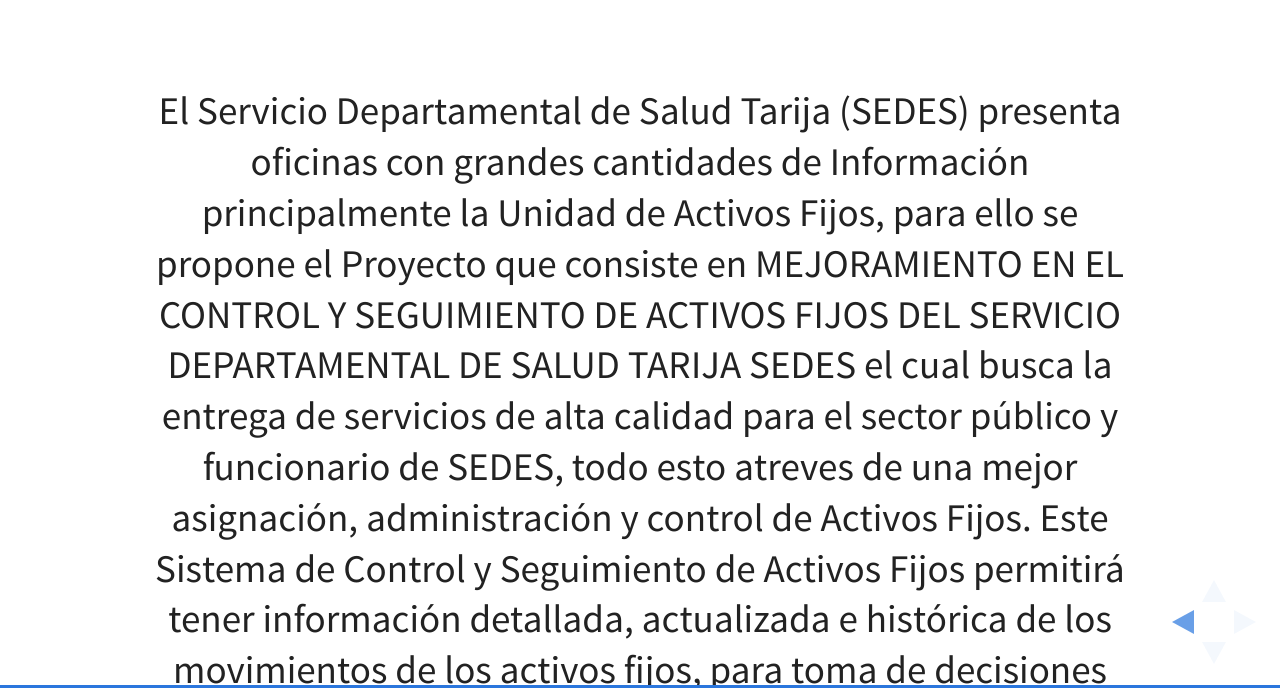
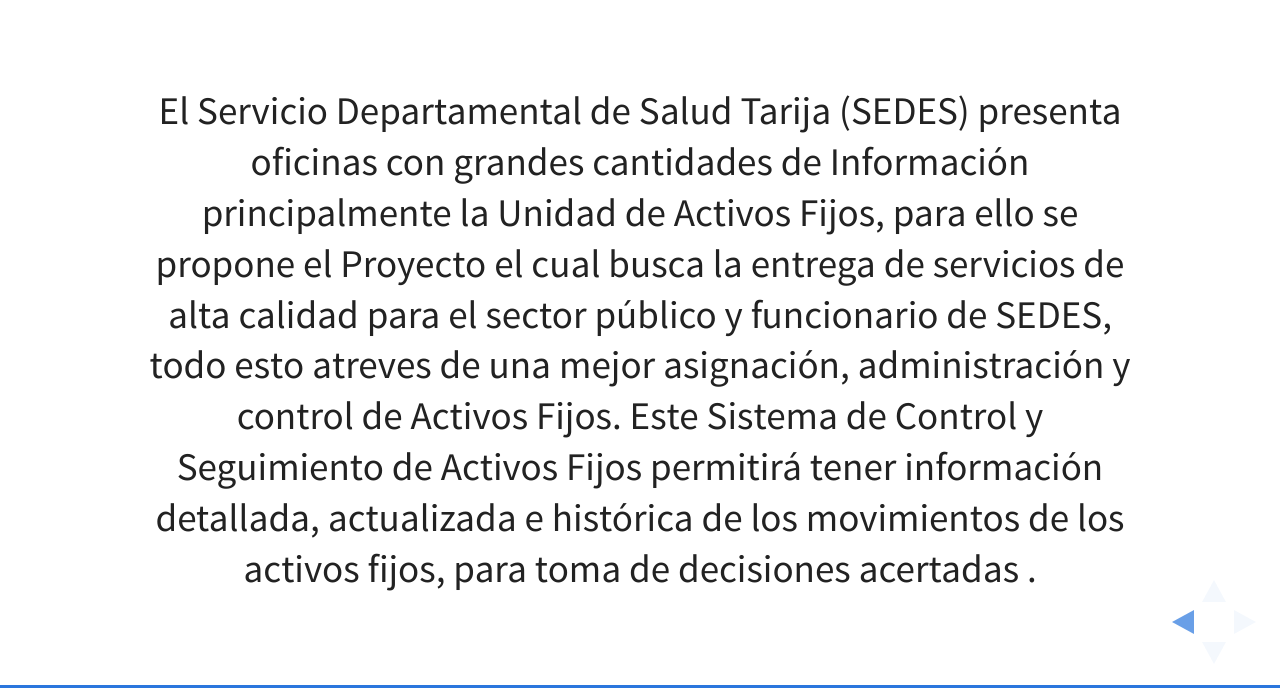
Before and after one commit to tallerIII/tallerIII.github.io, a plain HTML site: page index.html in a window 1280 px wide. Both pictures are taken after a click on the button 1251 px from the left and 734 px from the top of the page. Shown: the part 112-800 px from the top of the page. Drawn offline with Linux system fonts and the light colour scheme.

Commit message:
cuatro2afasfasdasf

```diff
--- a/index.html
+++ b/index.html
@@ -62,9 +62,9 @@
 					<h4>RESUMEN </h4>
 					<br>
 					<p>
-					El Servicio Departamental de Salud Tarija (SEDES) presenta oficinas con grandes cantidades de Información principalmente la Unidad de Activos Fijos, para ello se propone el Proyecto que consiste en MEJORAMIENTO EN EL CONTROL Y SEGUIMIENTO DE ACTIVOS FIJOS DEL SERVICIO DEPARTAMENTAL DE SALUD TARIJA SEDES  el cual busca la entrega de servicios de alta calidad para el sector público y funcionario de SEDES, todo esto atreves de una mejor asignación, administración y control de Activos Fijos.
-Este Sistema de Control y Seguimiento de Activos Fijos permitirá tener información detallada, actualizada  e histórica de los movimientos de los activos fijos, para toma de decisiones acertadas y además, estar en la capacidad de efectuar ajustes coherentes con la dinámica de ejecución de cada ejercicio de la gestión administrativa de activos fijos.
 
+					El Servicio Departamental de Salud Tarija (SEDES) presenta oficinas con grandes cantidades de Información principalmente la Unidad de Activos Fijos, para ello se propone el Proyecto   el cual busca la entrega de servicios de alta calidad para el sector público y funcionario de SEDES, todo esto atreves de una mejor asignación, administración y control de Activos Fijos.
+Este Sistema de Control y Seguimiento de Activos Fijos permitirá tener información detallada, actualizada  e histórica de los movimientos de los activos fijos, para toma de decisiones acertadas .
 					</p>
 
 				</section>
```
